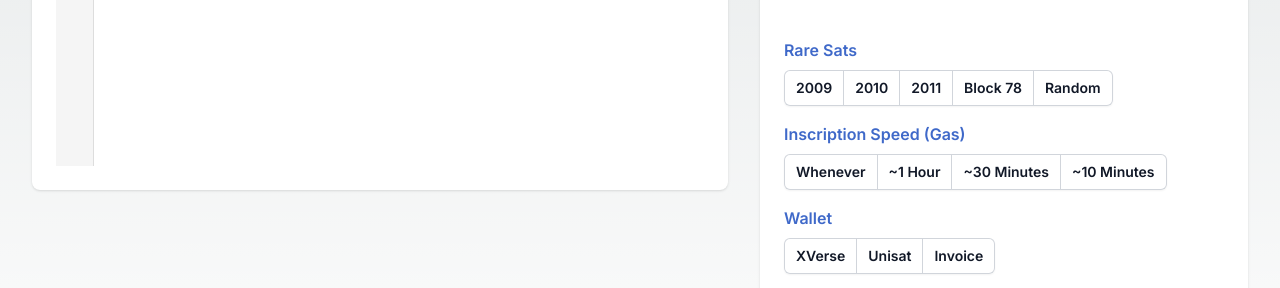
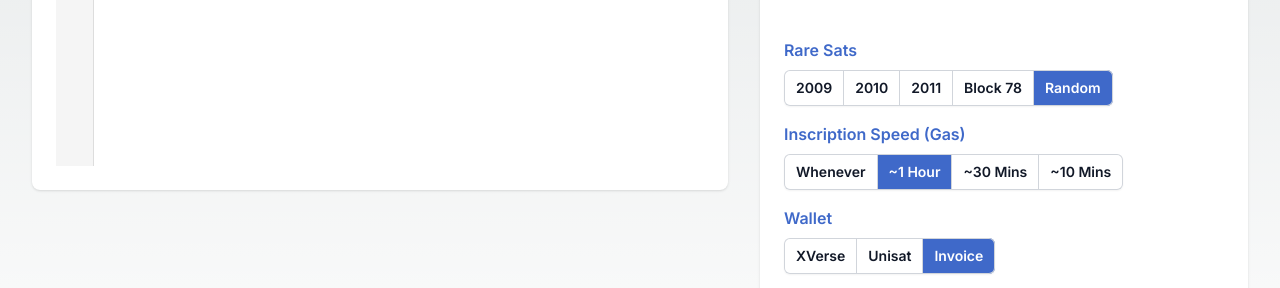
Before and after one commit to thaddeusdiamond/btc-toolkit, a Next.js app: page / in a window 1280 px wide. Shown: the part 639-927 px from the top of the page. Built offline with nearby package versions, Linux system fonts and the light colour scheme.

Commit message:
DRY: Refactoring to simplify components in the UI/UX
Let's us reuse them too if any other modules get built or we want to
modify the theme in one shot for, say, dark mode.

[ Testing: npm run dev ]

```diff
--- a/src/app/page.js
+++ b/src/app/page.js
@@ -6,6 +6,9 @@
 import { useState, useEffect } from 'react';
 import { html } from '@codemirror/lang-html';
 import { xml } from '@codemirror/lang-xml';
+
+import { GroupedButton, SimpleButton } from '../components/buttons.jsx';
+import { Toggle } from '../components/toggle.jsx';
 
 const RECURSIVE_CONTENT_REGEXP = /\/content\/[a-z0-9]+/g;
 const RECURSIVE_CONTENT_HOST = 'https://ord.io'
@@ -24,19 +27,22 @@
   </body>
 </html>
 `;
+const MARKUP_MAPPINGS = {
+  html: html(),
+  svg: xml()
+};
 
 function recursiveExpandedHtmlFor(value) {
   return value.replaceAll(RECURSIVE_CONTENT_REGEXP, `${RECURSIVE_CONTENT_HOST}$&`);
 }
 
-function onCodeMirrorChange(value, viewUpdate, htmlUpdateFunc) {
-  htmlUpdateFunc(recursiveExpandedHtmlFor(value));
-}
-
 export default function Home() {
 
   const [autoRefresh, setAutoRefresh] = useState(true);
-  const [isHtml, setIsHtml] = useState(true);
+  const [markupType, setMarkupType] = useState('html');
+  const [rareSats, setRareSats] = useState('random');
+  const [inscriptionSpeed, setInscriptionSpeed] = useState('60 mins');
+  const [paymentMethod, setPaymentMethod] = useState('invoice');
   const [ordinalsHtml, setOrdinalsHtml] = useState(DEFAULT_RECURSIVE_CODE);
   const [ordinalsPreviewFrame, setOrdinalsPreviewFrame] = useState(recursiveExpandedHtmlFor(DEFAULT_RECURSIVE_CODE));
   const [darkMode, setDarkMode] = useState(false);
@@ -49,30 +55,21 @@
           .addEventListener('change', event => setDarkMode(event.matches));
   });
 
+  console.log(ordinalsHtml);
+
   return (
     <div className="min-h-screen">
       <div className="border-t border-white mx-auto max-w-3xl px-4 sm:px-6 lg:max-w-7xl lg:px-8 border-opacity-20 py-5 lg:block">
         <div className="grid grid-cols-12 items-center gap-8">
           <div className="col-span-5 md:col-span-7">
             <span className="isolate inline-flex rounded-md shadow-sm">
-              <button type="button" onClick={() => setIsHtml(!isHtml)} className={`${isHtml ? 'bg-tangz-blue text-white dark:bg-tangz-blue-darker dark:text-white' : 'bg-white text-gray-900 hover:bg-gray-50'} relative inline-flex items-center rounded-l-md px-3 py-2 text-sm font-semibold ring-1 ring-inset ring-gray-300 focus:z-10`}>HTML</button>
-              <button type="button" onClick={() => setIsHtml(!isHtml)} className={`${isHtml ? 'bg-white text-gray-900 hover:bg-gray-50' : 'bg-tangz-blue text-white dark:bg-tangz-blue-darker dark:text-white'} relative -ml-px inline-flex items-center rounded-r-md px-3 py-2 text-sm font-semibold ring-1 ring-inset ring-gray-300 focus:z-10`}>SVG</button>
+              <GroupedButton value="html" label="HTML" type="left" currentValue={markupType} setValue={setMarkupType} />
+              <GroupedButton value="svg" label="SVG" type="right" currentValue={markupType} setValue={setMarkupType} />
             </span>
           </div>
           <div className="flex justify-between col-span-7 md:col-span-5">
-            <div className="flex items-center">
-              <button type="button" className={`${autoRefresh ? 'bg-tangz-blue dark:bg-tangz-blue-darker' : 'bg-gray-200'} relative inline-flex h-6 w-11 flex-shrink-0 cursor-pointer rounded-full border-2 border-transparent transition-colors duration-200 ease-in-out focus:outline-none focus:ring-2 focus:ring-tangz-blue focus:ring-offset-2`} role="switch" aria-checked={autoRefresh} aria-labelledby="auto-refresh-label"
-                      onClick={() => setAutoRefresh(!autoRefresh)} checked={autoRefresh}>
-                <span aria-hidden="true" className={`${autoRefresh ? 'translate-x-5' : 'translate-x-0'} pointer-events-none inline-block h-5 w-5 transform rounded-full bg-white shadow ring-0 transition duration-200 ease-in-out`}></span>
-              </button>
-              <span className="ml-3 text-sm" id="auto-refresh-label">
-                <span className="font-medium text-tangz-blue dark:text-white">Auto-Refresh</span>
-              </span>
-            </div>
-            <button type="button" className={`${autoRefresh ? 'bg-gray-200 text-gray-400' : 'bg-tangz-blue text-white dark:bg-tangz-blue-darker'} cursor-pointer rounded px-4 py-2 text-sm font-semibold shadow-sm hover:bg-tangs-blue-darker focus-visible:outline focus-visible:outline-2 focus-visible:outline-offset-2 focus-visible:outline-tangz-blue`} disabled={autoRefresh}
-                    onClick={() => onCodeMirrorChange(ordinalsHtml, undefined, setOrdinalsPreviewFrame)}>
-              Refresh
-            </button>
+            <Toggle label="Auto-Refresh" toggle={autoRefresh} setToggle={setAutoRefresh} />
+            <SimpleButton label="Refresh" active={autoRefresh} onClick={() => setOrdinalsPreviewFrame(recursiveExpandedHtmlFor(ordinalsHtml))} />
           </div>
         </div>
       </div>
@@ -91,11 +88,12 @@
                         height="600px"
                         theme={darkMode ? 'dark' : 'light'}
                         onChange={(value, viewUpdate) => {
+                          setOrdinalsHtml(value);
                           if (autoRefresh) {
-                            onCodeMirrorChange(value, viewUpdate, setOrdinalsPreviewFrame)
+                            setOrdinalsPreviewFrame(recursiveExpandedHtmlFor(value));
                           }
                         }}
-                        extensions={[isHtml ? html() : xml()]}
+                        extensions={[MARKUP_MAPPINGS[markupType]]}
                       />
                   </div>
                 </div>
@@ -107,32 +105,32 @@
                 <h2 className="sr-only" id="section-2-title">Preview and Purchase</h2>
                 <div className="overflow-hidden rounded-lg bg-white shadow dark:bg-gray-500">
                   <div className="p-6">
-                    <frame src="javascript:'';" className="mt-4 aspect-square h-full w-full max-w-xl" dangerouslySetInnerHTML={{__html: ordinalsPreviewFrame}} />
+                    <frame className="mt-4 aspect-square h-full w-full max-w-xl" dangerouslySetInnerHTML={{__html: ordinalsPreviewFrame}} />
                     <div className="mt-4">
                       <h4 className="text-tangz-blue font-semibold mb-2 dark:text-white">Rare Sats</h4>
                       <span className="isolate inline-flex rounded-md shadow-sm">
-                        <button type="button" className="relative inline-flex items-center rounded-l-md bg-white px-3 py-2 text-sm font-semibold text-gray-900 ring-1 ring-inset ring-gray-300 hover:bg-gray-50 focus:z-10 dark:bg-tangz-blue-darker dark:text-white dark:hover:text-tangz-blue-darker">2009</button>
-                        <button type="button" className="relative -ml-px inline-flex items-center bg-white px-3 py-2 text-sm font-semibold text-gray-900 ring-1 ring-inset ring-gray-300 hover:bg-gray-50 focus:z-10 dark:bg-tangz-blue-darker dark:text-white dark:hover:text-tangz-blue-darker">2010</button>
-                        <button type="button" className="relative -ml-px inline-flex items-center bg-white px-3 py-2 text-sm font-semibold text-gray-900 ring-1 ring-inset ring-gray-300 hover:bg-gray-50 focus:z-10 dark:bg-tangz-blue-darker dark:text-white dark:hover:text-tangz-blue-darker">2011</button>
-                        <button type="button" className="relative -ml-px inline-flex items-center bg-white px-3 py-2 text-sm font-semibold text-gray-900 ring-1 ring-inset ring-gray-300 hover:bg-gray-50 focus:z-10 dark:bg-tangz-blue-darker dark:text-white dark:hover:text-tangz-blue-darker">Block 78</button>
-                        <button type="button" className="relative -ml-px inline-flex items-center rounded-r-md bg-white px-3 py-2 text-sm font-semibold text-gray-900 ring-1 ring-inset ring-gray-300 hover:bg-gray-50 focus:z-10 dark:bg-tangz-blue-darker dark:text-white dark:hover:text-tangz-blue-darker">Random</button>
+                        <GroupedButton value="2009" label="2009" type="left" currentValue={rareSats} setValue={setRareSats} />
+                        <GroupedButton value="2010" label="2010" type="center" currentValue={rareSats} setValue={setRareSats} />
+                        <GroupedButton value="2011" label="2011" type="center" currentValue={rareSats} setValue={setRareSats} />
+                        <GroupedButton value="block78" label="Block 78" type="center" currentValue={rareSats} setValue={setRareSats} />
+                        <GroupedButton value="random" label="Random" type="right" currentValue={rareSats} setValue={setRareSats} />
                       </span>
                     </div>
                     <div className="mt-4">
                       <h4 className="text-tangz-blue font-semibold mb-2 dark:text-white">Inscription Speed (Gas)</h4>
                       <span className="isolate inline-flex rounded-md shadow-sm">
-                        <button type="button" className="relative inline-flex items-center rounded-l-md bg-white px-3 py-2 text-sm font-semibold text-gray-900 ring-1 ring-inset ring-gray-300 hover:bg-gray-50 focus:z-10 dark:bg-tangz-blue-darker dark:text-white dark:hover:text-tangz-blue-darker">Whenever</button>
-                        <button type="button" className="relative -ml-px inline-flex items-center bg-white px-3 py-2 text-sm font-semibold text-gray-900 ring-1 ring-inset ring-gray-300 hover:bg-gray-50 focus:z-10 dark:bg-tangz-blue-darker dark:text-white dark:hover:text-tangz-blue-darker">~1 Hour</button>
-                        <button type="button" className="relative -ml-px inline-flex items-center bg-white px-3 py-2 text-sm font-semibold text-gray-900 ring-1 ring-inset ring-gray-300 hover:bg-gray-50 focus:z-10 dark:bg-tangz-blue-darker dark:text-white dark:hover:text-tangz-blue-darker">~30 Minutes</button>
-                        <button type="button" className="relative -ml-px inline-flex items-center rounded-r-md bg-white px-3 py-2 text-sm font-semibold text-gray-900 ring-1 ring-inset ring-gray-300 hover:bg-gray-50 focus:z-10 dark:bg-tangz-blue-darker dark:text-white dark:hover:text-tangz-blue-darker">~10 Minutes</button>
+                        <GroupedButton value="whenever" label="Whenever" type="left" currentValue={inscriptionSpeed} setValue={setInscriptionSpeed} />
+                        <GroupedButton value="60 mins" label="~1 Hour" type="center" currentValue={inscriptionSpeed} setValue={setInscriptionSpeed} />
+                        <GroupedButton value="30 mins" label="~30 Mins" type="center" currentValue={inscriptionSpeed} setValue={setInscriptionSpeed} />
+                        <GroupedButton value="10 mins" label="~10 Mins" type="right" currentValue={inscriptionSpeed} setValue={setInscriptionSpeed} />
                       </span>
                     </div>
                     <div className="mt-4">
                       <h4 className="text-tangz-blue font-semibold mb-2 dark:text-white">Wallet</h4>
                       <span className="isolate inline-flex rounded-md shadow-sm">
-                        <button type="button" className="relative inline-flex items-center rounded-l-md bg-white px-3 py-2 text-sm font-semibold text-gray-900 ring-1 ring-inset ring-gray-300 hover:bg-gray-50 focus:z-10 dark:bg-tangz-blue-darker dark:text-white dark:hover:text-tangz-blue-darker">XVerse</button>
-                        <button type="button" className="relative -ml-px inline-flex items-center bg-white px-3 py-2 text-sm font-semibold text-gray-900 ring-1 ring-inset ring-gray-300 hover:bg-gray-50 focus:z-10 dark:bg-tangz-blue-darker dark:text-white dark:hover:text-tangz-blue-darker">Unisat</button>
-                        <button type="button" className="relative -ml-px inline-flex items-center rounded-r-md bg-white px-3 py-2 text-sm font-semibold text-gray-900 ring-1 ring-inset ring-gray-300 hover:bg-gray-50 focus:z-10 dark:bg-tangz-blue-darker dark:text-white dark:hover:text-tangz-blue-darker">Invoice</button>
+                        <GroupedButton value="xverse" label="XVerse" type="left" currentValue={paymentMethod} setValue={setPaymentMethod} />
+                        <GroupedButton value="unisat" label="Unisat" type="center" currentValue={paymentMethod} setValue={setPaymentMethod} />
+                        <GroupedButton value="invoice" label="Invoice" type="right" currentValue={paymentMethod} setValue={setPaymentMethod} />
                       </span>
                     </div>
                     <div className="mt-4 flex justify-center">
--- /dev/null
+++ b/src/components/buttons.jsx
@@ -0,0 +1,22 @@
+'use client';
+
+export function SimpleButton(props) {
+  return (
+    <button type="button" className={`${props.active ? 'bg-gray-200 text-gray-400' : 'bg-tangz-blue text-white dark:bg-tangz-blue-darker'} cursor-pointer rounded px-4 py-2 text-sm font-semibold shadow-sm hover:bg-tangs-blue-darker focus-visible:outline focus-visible:outline-2 focus-visible:outline-offset-2 focus-visible:outline-tangz-blue`} disabled={props.active} onClick={props.onClick}>
+      {props.label}
+    </button>
+  );
+}
+
+export function GroupedButton(props) {
+  const currentBg = (props.currentValue === props.value) ? 'bg-tangz-blue text-white dark:bg-tangz-blue-darker dark:text-white dark:hover:text-tangz-blue-darker' : 'bg-white text-gray-900 hover:bg-gray-50';
+  const borderRounding = (props.type === 'left') ? 'rounded-l-md' : ((props.type === 'right') ? 'rounded-r-md' : '')
+  const marginLeft = (props.type === 'left') ? '' : '-ml-px';
+  return (
+    <button type="button"
+            onClick={() => props.setValue(props.value)}
+            className={`${currentBg} ${borderRounding} ${marginLeft} relative inline-flex items-center px-3 py-2 text-sm font-semibold ring-1 ring-inset ring-gray-300 focus:z-10`} >
+      {props.label}
+    </button>
+  );
+}
--- /dev/null
+++ b/src/components/toggle.jsx
@@ -0,0 +1,15 @@
+'use client';
+
+export function Toggle(props) {
+  return (
+    <div className="flex items-center">
+      <button type="button" className={`${props.toggle ? 'bg-tangz-blue dark:bg-tangz-blue-darker' : 'bg-gray-200'} relative inline-flex h-6 w-11 flex-shrink-0 cursor-pointer rounded-full border-2 border-transparent transition-colors duration-200 ease-in-out focus:outline-none focus:ring-2 focus:ring-tangz-blue focus:ring-offset-2`} role="switch" aria-checked={props.toggle} aria-labelledby={`toggle-${props.label}-label`}
+              onClick={() => props.setToggle(!props.toggle)} checked={props.toggle}>
+        <span aria-hidden="true" className={`${props.toggle ? 'translate-x-5' : 'translate-x-0'} pointer-events-none inline-block h-5 w-5 transform rounded-full bg-white shadow ring-0 transition duration-200 ease-in-out`}></span>
+      </button>
+      <span className="ml-3 text-sm" id={`toggle-${props.label}-label`}>
+        <span className="font-medium text-tangz-blue dark:text-white">{props.label}</span>
+      </span>
+    </div>
+  )
+}
```
